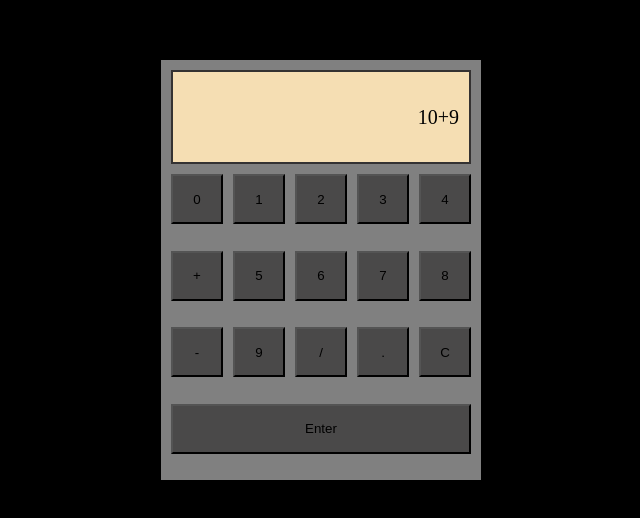
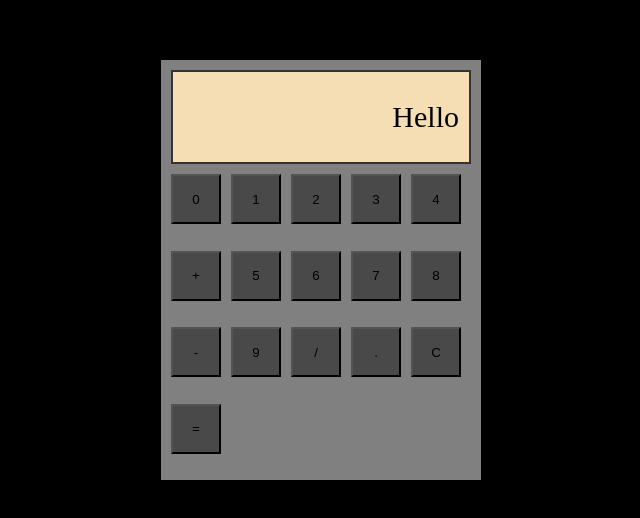
Before and after one commit to DogGotSwag/calculator, a plain HTML site: page index.html in a window 1280 px wide. Shown: the part 130-648 px from the top of the page, without its empty margins (319-959 px from the left). Drawn offline with Linux system fonts and the light colour scheme.

Commit message:
create display function
minor cosmetic tweaks changeed enter to =
and changed buttons slightly so the equals is the same size as teh rest

```diff
--- a/index.html
+++ b/index.html
@@ -28,7 +28,7 @@
                 <button class = "divide box">/</button>
                 <button class = "dot box">.</button>
                 <button class = "clear box">C</button>
-                <button class = "enter box">Enter</button>
+                <button class = "equals box">=</button>
 
             </div>
         </div>
--- a/script.js
+++ b/script.js
@@ -12,3 +12,11 @@ function operate( a, op , b){
 let numOne = undefined;
 let currOp = undefined;
 let numTwo = undefined;
+
+let display = document.querySelector(".display");
+
+function setDisplay( string ){
+    display.textContent = string;
+}
+
+setDisplay("Hello");
--- a/style.css
+++ b/style.css
@@ -19,7 +19,7 @@ body,html{
     height: 90px;
     border: 2px solid rgb(52, 50, 50);
     background-color:wheat;
-    font-size: 20px;
+    font-size: 30px;
     display: flex;
     align-items: center;
     justify-content: end;
@@ -34,7 +34,7 @@ body,html{
     display: flex;
     justify-content: center;
     align-items: center;
-    flex-grow: 1;
+
 }
 
 .buttonsBox{
```
